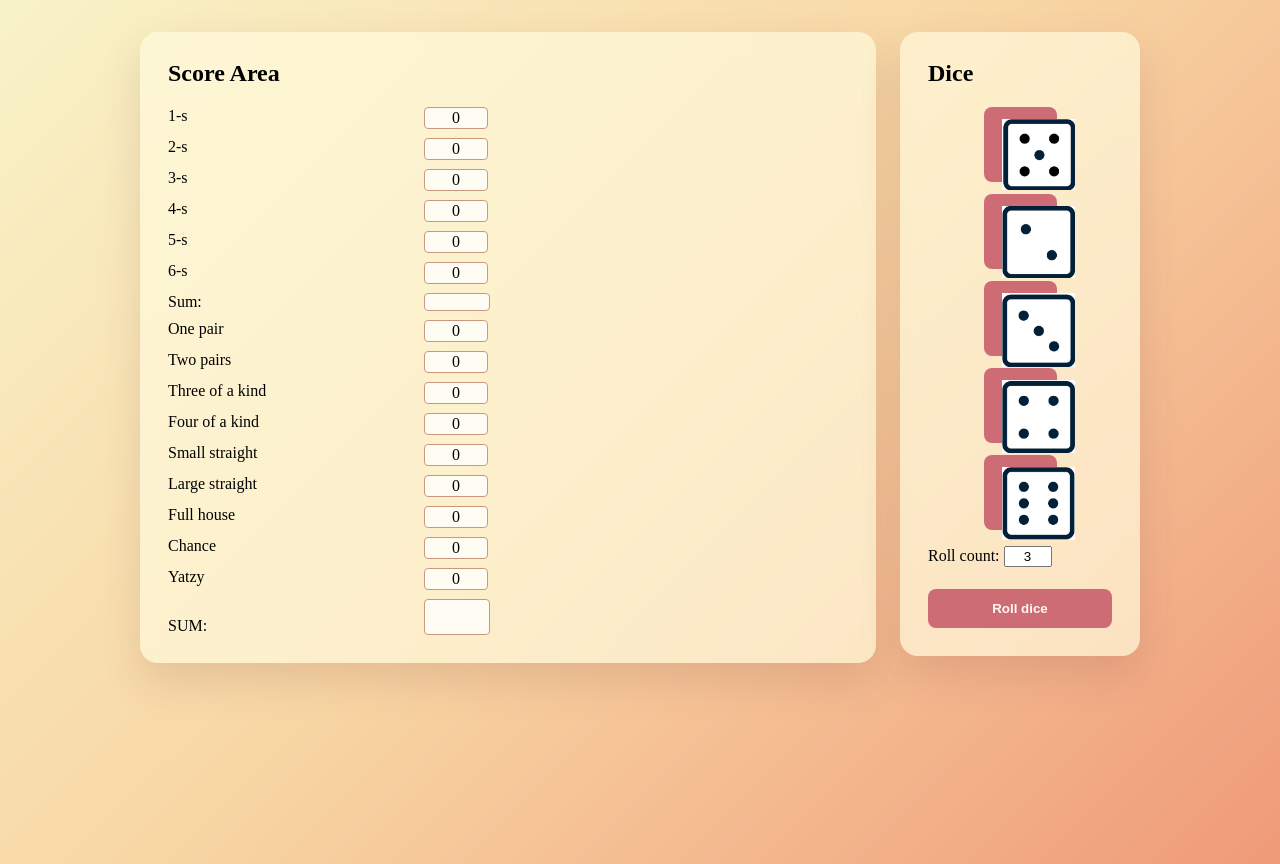
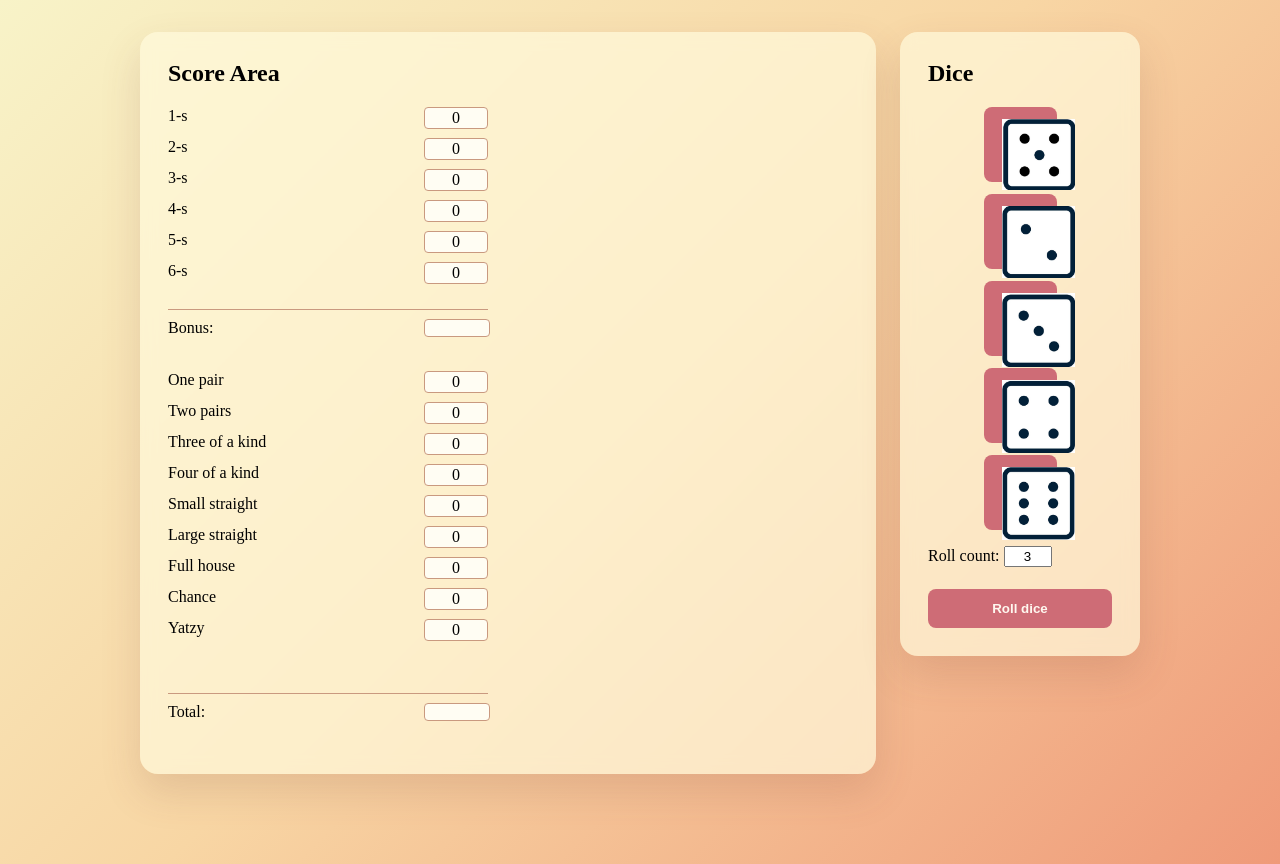
Before and after one commit to LPRosendahl/DIPYatzy, a website with bundled scripts: page client/index.html in a window 1280 px wide. Built offline with nearby package versions, Linux system fonts and the light colour scheme.

Commit message:
GUI for bonus reached

```diff
--- a/client/gui.js
+++ b/client/gui.js
@@ -31,6 +31,7 @@ scoreInputs.forEach((button, index) => {
 
         sum.value = calculateTotalSum(scoreInputs);
         upperSum.value = calculateUpperSum(scoreInputs);
+        upperSum.classList.toggle("bonus-reached", Number(upperSum.value) >= 63);
     });
 })
 
--- a/client/index.css
+++ b/client/index.css
@@ -52,6 +52,14 @@ h2 {
 	display: contents;
 }
 
+.score-list p.sum-row {
+	display: grid;
+	grid-column: 1 / -1;
+	grid-template-columns: minmax(130px, 1fr) 64px;
+	padding: 9px 0;
+	border-top: 1px solid #c9997f;
+}
+
 .score-list input, output {
 	text-align: center;
 	width: 64px; /* Keeps every score field the same compact size. */
@@ -92,6 +100,10 @@ h2 {
 	width: 40px;
     text-align: center;
 
+}
+
+#upperSum.bonus-reached {
+	color: green;
 }
 
 button {
--- a/client/index.html
+++ b/client/index.html
@@ -19,7 +19,7 @@
 					<p>4-s<input type="button" value="0"></p>
 					<p>5-s<input type="button" value="0"></p>
 					<p>6-s<input type="button" value="0"></p>
-					<p>Sum: <output id="upperSum"></output></p>
+					<p class="sum-row">Bonus: <output id="upperSum"></output></p>
 					<p>One pair<input type="button" value="0"></p>
 					<p>Two pairs<input type="button" value="0"></p>
 					<p>Three of a kind<input type="button" value="0"></p>
@@ -29,7 +29,7 @@
 					<p>Full house<input type="button" value="0"></p>
 					<p>Chance<input type="button" value="0"></p>
 					<p>Yatzy<input type="button" value="0"></p><br>
-					<p>SUM: <output id="sum"></output></p>
+					<p class="sum-row">Total: <output id="sum"></output></p>
 				</div>
 			</div>
 		</div>
```
